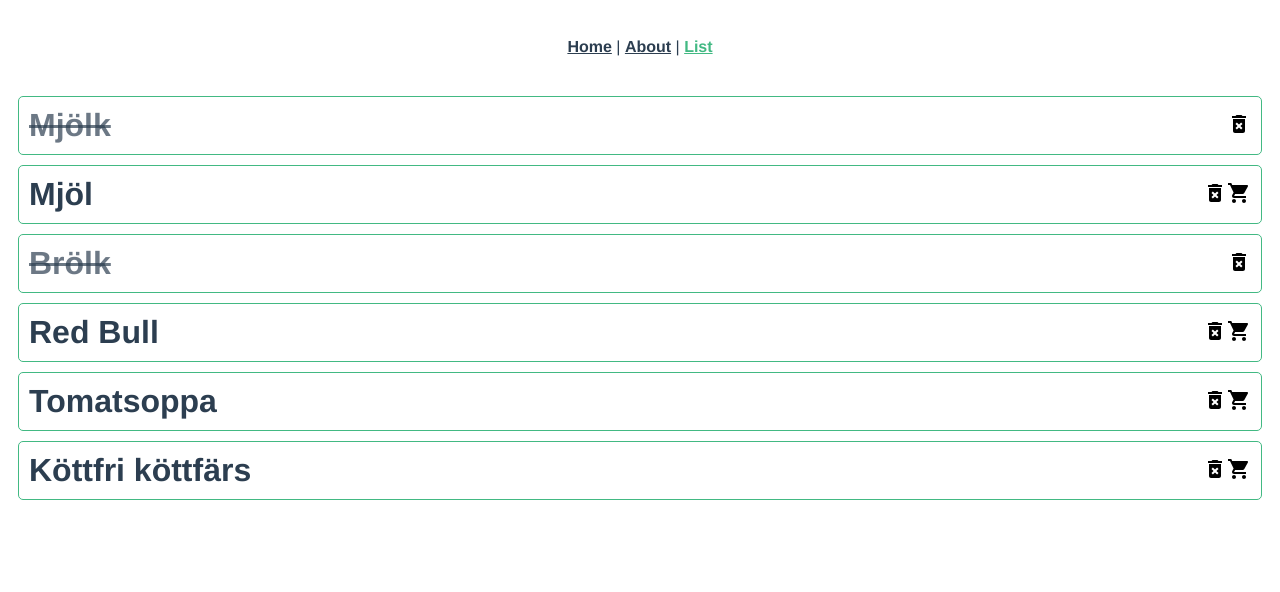
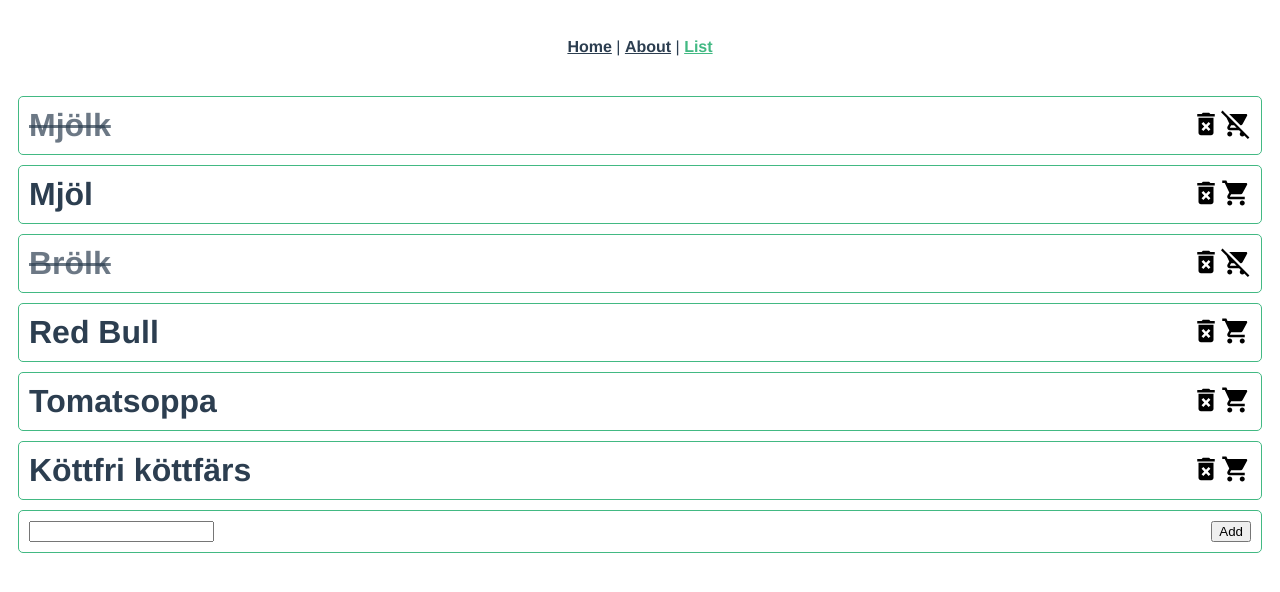
Before and after one commit to Markussim/Listify, a Vue app in the folder shopping/: page /list in a window 1280 px wide. Shown: the top 592 px of the page. Built offline with nearby package versions, Linux system fonts and the light colour scheme.

Commit message:
Removed wrong npm modules

```diff
--- a/package.json
+++ /dev/null
@@ -1,5 +0,0 @@
-{
-  "dependencies": {
-    "vue": "^2.6.14"
-  }
-}
--- a/shopping/src/components/ListItem.vue
+++ b/shopping/src/components/ListItem.vue
@@ -1,9 +1,10 @@
 <template>
     <div id="item">
-        <h1 :class="{'bought': isBought}">{{ item.name }}</h1>
+        <h1 :class="{'bought': isBought}" v-on:click="$emit('buyItem', {id: item.id, remove: false})">{{ item.name }}</h1>
         <div id="icons">
             <img v-on:click="$emit('deleteItem', item.id)" src="../assets/delete.svg" />
-            <img v-if="!isBought" v-on:click="$emit('buyItem', item.id)" src="../assets/shopping_cart.svg" />
+            <img v-if="!isBought" v-on:click="$emit('buyItem', {id: item.id, remove: false})" src="../assets/shopping_cart.svg" />
+            <img v-else v-on:click="$emit('buyItem', {id: item.id, remove: true})" src="../assets/remove_shopping.svg" />
         </div>
     </div>
 </template>
@@ -49,4 +50,9 @@ h1 {
     text-decoration: line-through;
     color: #2c3e50b2;
 }
+
+#icons img {
+    height: 30px;
+    margin: 0;
+}
 </style>
--- a/shopping/src/views/List.vue
+++ b/shopping/src/views/List.vue
@@ -2,6 +2,10 @@
     <div class="about">
         <div v-for="(item) in listItems" :key="item">
             <ListItem v-bind:item="item" @deleteItem="deleteItem" @buyItem="buyItem" />
+        </div>
+        <div id="add">
+            <input type="text" v-model="newItem" />
+            <button v-on:click="addItem">Add</button>
         </div>
     </div>
 </template>
@@ -23,19 +27,41 @@ export default defineComponent({
         deleteItem(id) {
             this.listItems = this.listItems.filter(item => item.id !== id);
         },
-        buyItem(id) {
-            for (let i = 0; i < this.listItems.length; i++) {
-                if (this.listItems[i].id == id) {
-                    this.listItems[i].bought = true;
-                    break;
-                }
+        buyItem(obj) {
+            let id = obj.id;
+            let remove = obj.remove;
+            let changeId = this.listItems.findIndex(item => item.id === id);
+
+            if (remove) {
+                this.listItems[changeId].bought = false;
+            } else {
+                this.listItems[changeId].bought = true;
             }
 
             // Why
             let string = JSON.stringify(this.listItems);
 
             this.listItems = JSON.parse(string);
+        },
+        addItem() {
+            if (this.newItem.length > 0) {
+                this.listItems.push({ name: this.newItem, id: this.listItems.length + 1, bought: false });
+                this.newItem = "";
+            }
         }
     }
 });
 </script>
+
+<style>
+#add {
+    border: #42b983 solid 1px;
+    border-radius: 5px;
+    text-align: left;
+    display: flex;
+    padding: 10px;
+    justify-content: space-between;
+    align-items: center;
+    margin: 10px;
+}
+</style>
```
Also changed, not shown: shopping/src/assets/remove_shopping.svg (added), 1 other file (tests, documents, lock files or other folders).
